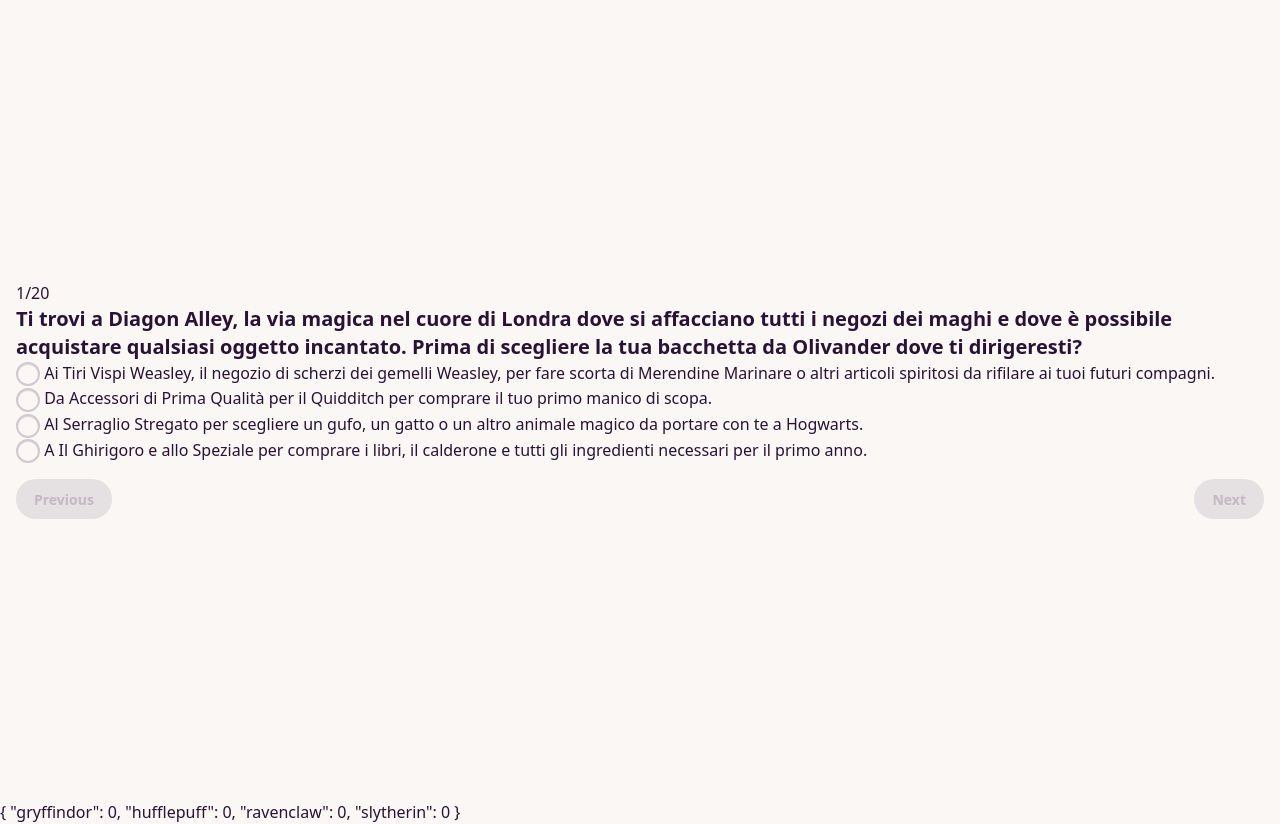
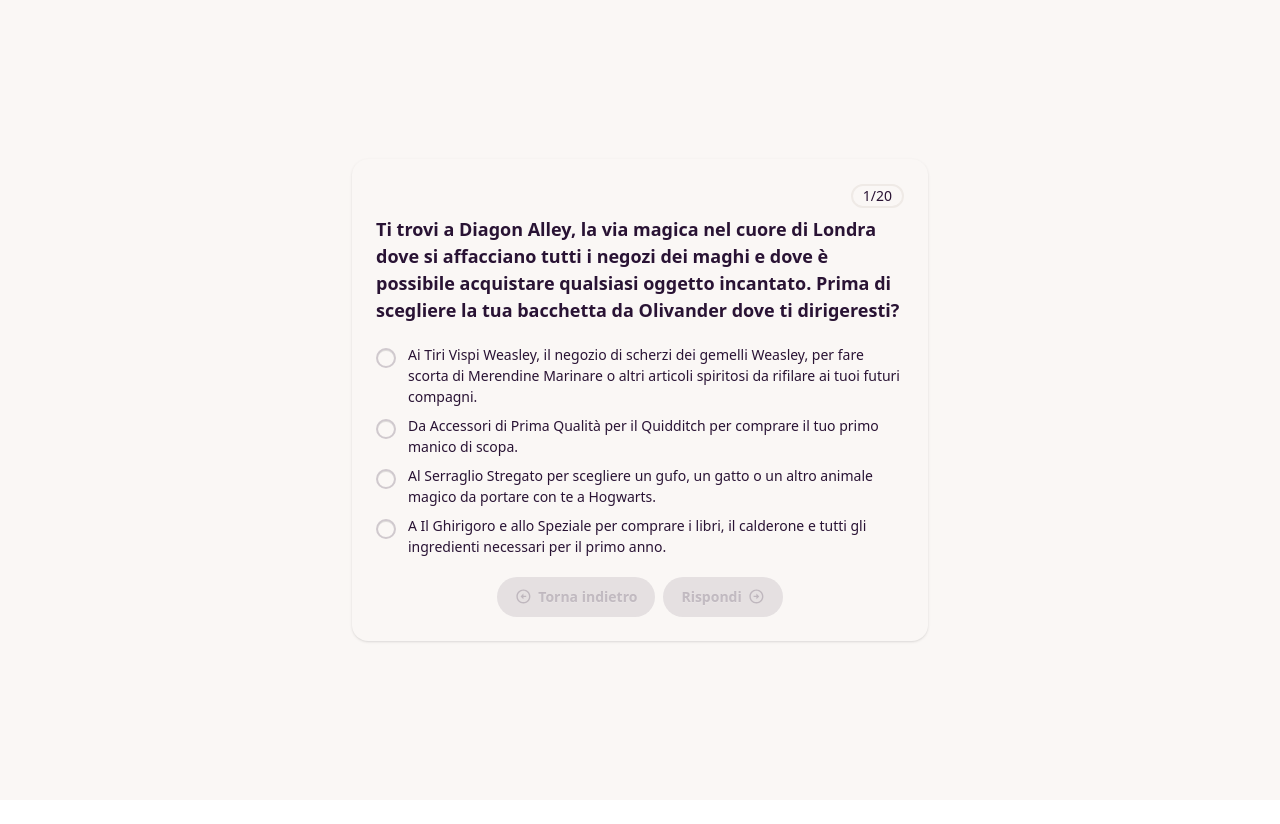
Before and after one commit to enricoopezzo/smistamento, a Nuxt app: page / in a window 1280 px wide. Both pictures are taken after a click on the button "Iniziamo". After the commit the page ends 800 px from the top, so only its background shows below. Built offline with nearby package versions, Linux system fonts and the light colour scheme.

Commit message:
fix: quiz logic completed

```diff
--- a/pages/index.vue
+++ b/pages/index.vue
@@ -1,9 +1,7 @@
 <template>
     <div class="hero min-h-screen">
-        <div class="hero-content flex-col lg:flex-row" v-if="currentQuestion === 0">
-            <img src="https://img.daisyui.com/images/stock/photo-1635805737707-575885ab0820.webp"
-                class="max-w-sm rounded-lg shadow-2xl" />
-            <div>
+        <div class="hero-content text-center" v-if="currentQuestion === 0">
+            <div class="max-w-md">
                 <h1 class="text-5xl font-bold">Smistamento!</h1>
                 <p class="py-6">
                     Il compito del Cappello Parlante è assai arduo e ricco di responsabilità. Rispondi sinceramente alle
@@ -14,35 +12,62 @@
             </div>
         </div>
 
-        <div class="hero-content flex-col" v-if="currentQuestion > 0 && currentQuestion <= domande.length">
-            <div>
-                <h2>{{ currentQuestion }}/{{ domande.length }}</h2>
-                <h2 class="text-xl font-bold">{{ domande[currentQuestion - 1].question }}</h2>
+
+        <div class="card bg-base-100 max-w-xl shadow-sm "
+            v-if="currentQuestion > 0 && currentQuestion <= domande.length">
+            <div class="card-body">
+                <div class="text-end">
+                    <span class="badge justify-self-end">{{ currentQuestion }}/{{ domande.length }}</span>
+                </div>
+
+                <h2 class="card-title mb-3" v-html="domande[currentQuestion - 1].question"></h2>
                 <div v-for="(answer, index) in domande[currentQuestion - 1].answers" :key="index" class=" w-full">
-                    <label>
-                        <input type="radio" name="radio" class="radio" v-model="userAnswers[currentQuestion - 1]"
-                            :value="answer" />
+                    <label class="relative ml-8 block       ">
+                        <input type="radio" name="radio" class="radio radio-sm absolute -left-8 top-1"
+                            v-model="userAnswers[currentQuestion - 1]" :value="answer" />
                         {{ answer.text }}
                     </label>
                 </div>
+                <div class="card-actions justify-center mt-3">
+                    <button class="btn btn-secondary" @click="previousQuestion" :disabled="currentQuestion === 1">
+                        <svg xmlns="http://www.w3.org/2000/svg" fill="currentColor" viewBox="0 0 24 24"
+                            class="size-[1.2em]">
+                            <path
+                                d="M12 2C17.52 2 22 6.48 22 12C22 17.52 17.52 22 12 22C6.48 22 2 17.52 2 12C2 6.48 6.48 2 12 2ZM12 20C16.42 20 20 16.42 20 12C20 7.58 16.42 4 12 4C7.58 4 4 7.58 4 12C4 16.42 7.58 20 12 20ZM12 11H16V13H12V16L8 12L12 8V11Z">
+                            </path>
+                        </svg>
+                        Torna indietro</button>
+                    <button class="btn btn-primary" @click="nextQuestion"
+                        :disabled="!userAnswers[currentQuestion - 1]">Rispondi
+                        <svg xmlns="http://www.w3.org/2000/svg" fill="currentColor" viewBox="0 0 24 24"
+                            class="size-[1.2em]">
+                            <path
+                                d="M12 11V8L16 12L12 16V13H8V11H12ZM12 2C17.52 2 22 6.48 22 12C22 17.52 17.52 22 12 22C6.48 22 2 17.52 2 12C2 6.48 6.48 2 12 2ZM12 20C16.42 20 20 16.42 20 12C20 7.58 16.42 4 12 4C7.58 4 4 7.58 4 12C4 16.42 7.58 20 12 20Z">
+                            </path>
+                        </svg></button>
+
                 </div>
-
-            <div class="flex justify-between w-full">
-                <button class="btn btn-secondary" @click="previousQuestion"
-                    :disabled="currentQuestion === 1">Previous</button>
-                <button class="btn btn-primary" @click="nextQuestion"
-                    :disabled="!userAnswers[currentQuestion - 1]">Next</button>
             </div>
         </div>
 
+
         <!-- Mostra i punteggi finali dopo l'ultima domanda -->
-        <div class="hero-content flex-col" v-if="currentQuestion > domande.length">
-            <h2 class="text-3xl font-bold">Risultati finali:</h2>
-            <div>
-                {{ casata(scores) }}
-                     {{ casate }}
+        <div class="card bg-base-100 max-w-xl shadow-sm " v-if="currentQuestion > domande.length">
+            <div class="card-body">
 
+                <div v-for="(casa, index) in casate" :key="index">
+                    <div v-if="casata(scores) === casa.name">
+                        <div class="card-title" v-html="casa.label">
                         </div>
+                        {{ casa.descrizione }}
+                    </div>
+                </div>
+                {{ housePercentage }}
+                <div v-for="houses in housePercentage" :key="houses.house">
+                    {{ houses.percentage }}
+                </div>
+
+                <div :class="`${scores.gryffindor}`">grif</div>
                 <p>Gryffindor: {{ scores.gryffindor }}</p>
                 <p>Slytherin: {{ scores.slytherin }}</p>
                 <p>Ravenclaw: {{ scores.ravenclaw }}</p>
@@ -50,9 +75,23 @@
                 <p v-if="casata(scores)">
                     {{ casata(scores) }}
                 </p>
+                <div class="card-actions justify-center mt-3">
+                    <button class="btn btn-accent" @click="reset">Ricomincia
+                        <svg xmlns="http://www.w3.org/2000/svg" fill="currentColor" viewBox="0 0 24 24"
+                            class="size-[1.2em]">
+                            <path
+                                d="M22 12C22 17.5228 17.5229 22 12 22C6.4772 22 2 17.5228 2 12C2 6.47715 6.4772 2 12 2V4C7.5817 4 4 7.58172 4 12C4 16.4183 7.5817 20 12 20C16.4183 20 20 16.4183 20 12C20 9.25022 18.6127 6.82447 16.4998 5.38451L16.5 8H14.5V2L20.5 2V4L18.0008 3.99989C20.4293 5.82434 22 8.72873 22 12Z">
+                            </path>
+                        </svg></button>
                 </div>
             </div>
-    {{scores}}
+
+            <div>
+            </div>
+        </div>
+    </div>
+
+
 </template>
 
 <script setup>
@@ -99,12 +138,38 @@
     }
 };
 
+const reset = () => {
+    currentQuestion.value = 0;
+    userAnswers.value = Array(domande.length).fill(null);
+    scores.value = {
+        gryffindor: 0,
+        hufflepuff: 0,
+        ravenclaw: 0,
+        slytherin: 0
+    };
+};
+
 const casata = (scores) => {
     let max = Math.max(...Object.values(scores));
     console.log(max);
     return Object.keys(scores).find((key) => scores[key] === max);
-
 };
 
+const totalScore = computed(() => {
+    return Object.values(scores.value).reduce((acc, score) => acc + Math.max(score, 0), 0);
+});
+
+const housePercentage = computed(() => {
+    return Object.keys(scores.value)
+        .map((house) => {
+            const positiveScore = Math.max(scores.value[house], 0);
+            return {
+                house,
+                score: scores.value[house], // Mantiene il punteggio originale
+                percentage: totalScore.value > 0 ? Math.round((positiveScore / totalScore.value) * 100) : 0
+            };
+        })
+        .sort((a, b) => b.score - a.score); // Ordina i punteggi dal più alto al più basso
+});
 
 </script>
```
Also changed, not shown: 2 other files (tests, documents, lock files or other folders). Lines whose indentation alone changed are shown as unchanged.
